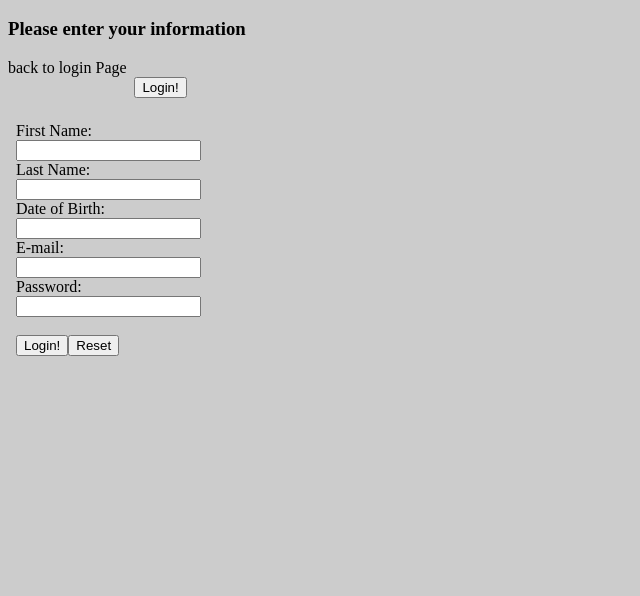
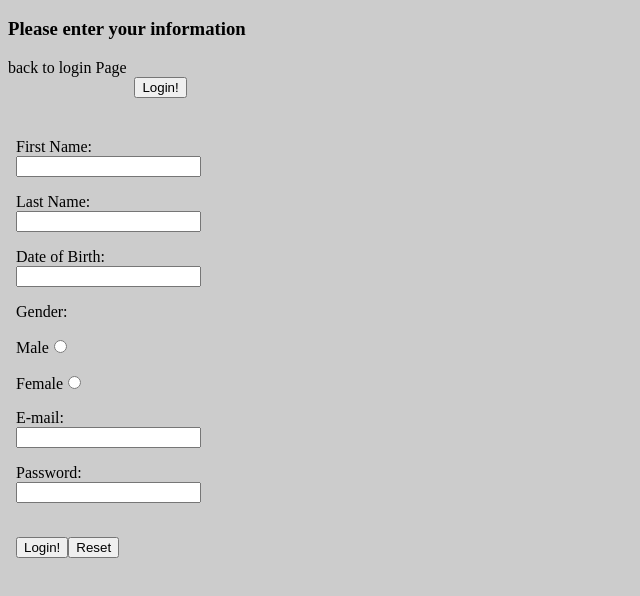
Before and after one commit to guskalivas/IS371, a plain HTML site: page signup.html in a window 1280 px wide. Shown: the part 48-644 px from the top of the page, without its empty margins (0-640 px from the left). Drawn offline with Linux system fonts and the light colour scheme.

Commit message:
Add files via upload

```diff
--- a/signup.html
+++ b/signup.html
@@ -20,16 +20,17 @@
 
     <div id = "box">
         <form action = profile.html id = "input">
-        First Name: <input type = "text" name = "firstname" id= "fname" required>
+        <p> First Name: <input type = "text" name = "firstname" id= "fname" required> </p>
+        <p> Last Name: <input type = "text" name = "lastname" id= "lname" required> </p>
+        <p>Date of Birth: <input type = "text" name = "bday" id= "bday" required></p>
+        <p>Gender:
+            <p>Male<input type="radio" name="gender" id="gendermale"></p>
+
+            <p>Female<input type="radio" name="gender" id="genderfemale"></p></p>
+
+        <p>E-mail:<input type = "text" name = "email" id= "email" required> </p>
+        <p>Password:<input type = "password" name = "psw" id = "password" required> </p>
         <br>
-        Last Name: <input type = "text" name = "lastname" id= "lname" required>
-        <br>
-        Date of Birth: <input type = "text" name = "bday" id= "bday" required>
-        <br>
-        E-mail:<input type = "text" name = "email" id= "email" required>
-        <br>
-        Password:<input type = "password" name = "psw" id = "password" required>
-        <br><br>
         <input type = "submit" value = "Login!"><input type="reset">
     </form>
     </div>
```
Also changed, not shown: login.html (+2 -3 lines).
